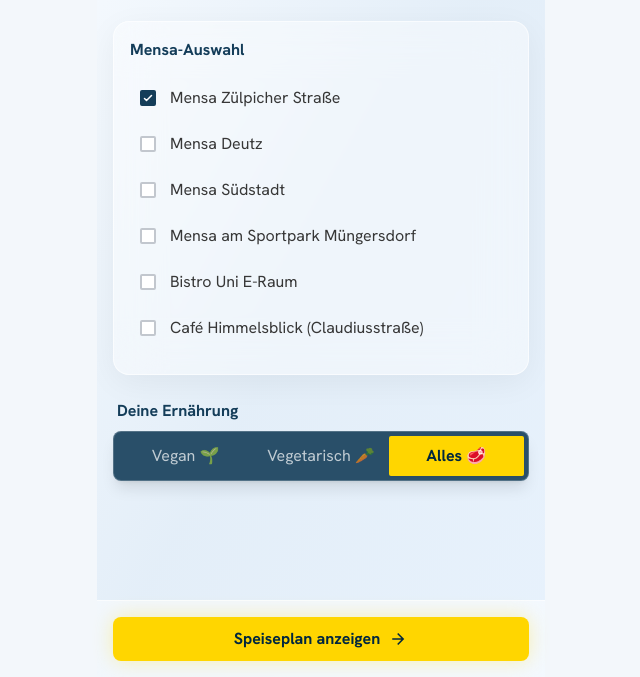
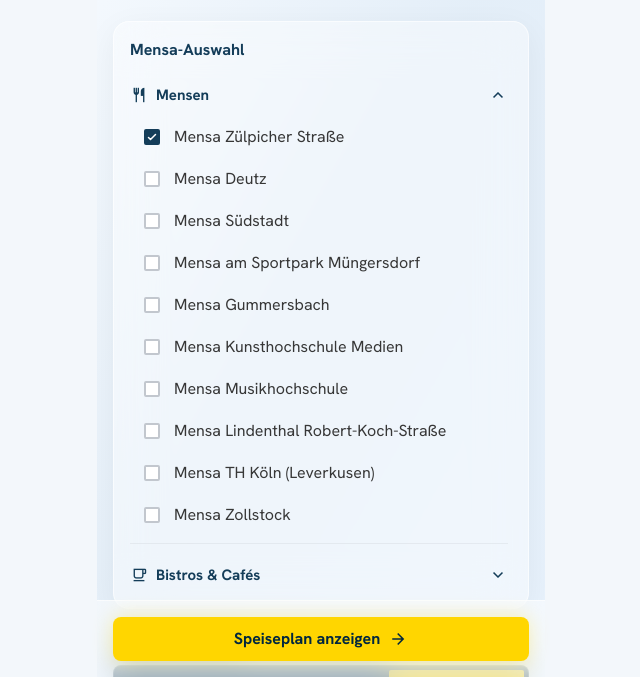
Before and after one commit to jranners/Mensa_Plan, a plain HTML site: page index.html in a window 1280 px wide. Shown: the part 123-800 px from the top of the page, without its empty margins (319-959 px from the left). Drawn offline with nearby package versions, Linux system fonts and the light colour scheme.

Commit message:
ux: group canteens/bistros in collapsible accordion details in onboarding

```diff
--- a/app.js
+++ b/app.js
@@ -7,6 +7,7 @@
 const CANTEENS = {
   "unimensa": {
     "name": "Mensa Zülpicher Straße",
+    "type": "mensa",
     "strasse": "Zülpicher Straße 70",
     "plz": "50937",
     "ort": "Köln",
@@ -25,6 +26,7 @@ const CANTEENS = {
   },
   "iwz-deutz": {
     "name": "Mensa Deutz",
+    "type": "mensa",
     "strasse": "Betzdorfer Straße 2",
     "plz": "50679",
     "ort": "Köln",
@@ -40,6 +42,7 @@ const CANTEENS = {
   },
   "suedstadt": {
     "name": "Mensa Südstadt",
+    "type": "mensa",
     "strasse": "Mainzer Straße 5",
     "plz": "50678",
     "ort": "Köln",
@@ -55,6 +58,7 @@ const CANTEENS = {
   },
   "spoho": {
     "name": "Mensa am Sportpark Müngersdorf",
+    "type": "mensa",
     "strasse": "Am Sportpark Müngersdorf 2",
     "plz": "50933",
     "ort": "Köln",
@@ -72,6 +76,7 @@ const CANTEENS = {
   },
   "eraum": {
     "name": "Bistro Uni E-Raum",
+    "type": "bistro",
     "strasse": "Albertus-Magnus-Platz",
     "plz": "50931",
     "ort": "Köln",
@@ -86,6 +91,7 @@ const CANTEENS = {
   },
   "cafe-himmelsblick": {
     "name": "Café Himmelsblick (Claudiusstraße)",
+    "type": "bistro",
     "strasse": "Claudiusstraße 1",
     "plz": "50678",
     "ort": "Köln",
@@ -100,6 +106,7 @@ const CANTEENS = {
   },
   "gummersbach": {
     "name": "Mensa Gummersbach",
+    "type": "mensa",
     "strasse": "Steinmüllerallee 1",
     "plz": "51643",
     "ort": "Gummersbach",
@@ -115,6 +122,7 @@ const CANTEENS = {
   },
   "kunsthochschule-medien": {
     "name": "Mensa Kunsthochschule Medien",
+    "type": "mensa",
     "strasse": "Filzengraben 2-4",
     "plz": "50676",
     "ort": "Köln",
@@ -129,6 +137,7 @@ const CANTEENS = {
   },
   "lindenthal": {
     "name": "Bistro Lindenthal",
+    "type": "bistro",
     "strasse": "Gronewaldstraße 2",
     "plz": "50931",
     "ort": "Köln",
@@ -143,6 +152,7 @@ const CANTEENS = {
   },
   "muho": {
     "name": "Mensa Musikhochschule",
+    "type": "mensa",
     "strasse": "Dagobertstraße 38",
     "plz": "50668",
     "ort": "Köln",
@@ -157,6 +167,7 @@ const CANTEENS = {
   },
   "robertkoch": {
     "name": "Mensa Lindenthal Robert-Koch-Straße",
+    "type": "mensa",
     "strasse": "Robert-Koch-Straße 10",
     "plz": "50931",
     "ort": "Köln",
@@ -174,6 +185,7 @@ const CANTEENS = {
   },
   "leverkusen": {
     "name": "Mensa TH Köln (Leverkusen)",
+    "type": "mensa",
     "strasse": "Campusplatz 1",
     "plz": "51379",
     "ort": "Leverkusen",
@@ -188,6 +200,7 @@ const CANTEENS = {
   },
   "zollstock": {
     "name": "Mensa Zollstock",
+    "type": "mensa",
     "strasse": "Sibille-Hartmann-Straße 2-8",
     "plz": "50969",
     "ort": "Köln",
@@ -202,6 +215,7 @@ const CANTEENS = {
   },
   "philcafe": {
     "name": "Bistro PhilCafé",
+    "type": "bistro",
     "strasse": "Universitätsstraße 38",
     "plz": "50931",
     "ort": "Köln",
@@ -361,15 +375,21 @@ function initOnboardingUI() {
     <button id="lang-en" class="px-6 py-2 rounded-full border shadow-sm font-label-md text-label-md transition-all focus:outline-none ${state.language === "en" ? "bg-white/90 border-white/90 text-text-heading font-bold" : "bg-white/20 border-white/20 text-text-main opacity-90"}" onclick="changeLanguage('en')">English</button>
   `;
 
-  // Render Canteen Checkbox List
+  // Render Canteen Checkbox List (Clustered into Canteens and Bistros)
   const canteenListContainer = document.getElementById("canteen-checkbox-list");
   canteenListContainer.innerHTML = "";
+
+  const canteensHTML = [];
+  const bistrosHTML = [];
+
   Object.keys(CANTEENS).forEach(key => {
     const canteen = CANTEENS[key];
     const isChecked = state.selectedCanteens.includes(key) ? "checked" : "";
-    canteenListContainer.innerHTML += `
-      <label class="flex items-center gap-3 cursor-pointer min-h-[40px] p-2 hover:bg-white/50 rounded-lg transition-colors group">
-        <div class="relative flex items-center justify-center w-5 h-5">
+    const isBistro = canteen.type === "bistro";
+
+    const itemHTML = `
+      <label class="flex items-center gap-3 cursor-pointer min-h-[40px] p-2 hover:bg-white/40 dark:hover:bg-white/5 rounded-lg transition-colors group">
+        <div class="relative flex items-center justify-center w-5 h-5 flex-shrink-0">
           <input type="checkbox" value="${key}" ${isChecked} class="canteen-checkbox checkbox-custom opacity-0 absolute w-full h-full cursor-pointer z-10"/>
           <div class="w-4 h-4 rounded-sm border-2 border-outline-variant bg-surface-container-lowest flex items-center justify-center transition-colors">
             <svg class="hidden w-3 h-3 text-white pointer-events-none" fill="none" stroke="currentColor" viewBox="0 0 24 24" xmlns="http://www.w3.org/2000/svg">
@@ -380,7 +400,44 @@ function initOnboardingUI() {
         <span class="font-body-md text-body-md text-text-main group-hover:text-text-heading">${canteen.name}</span>
       </label>
     `;
+
+    if (isBistro) {
+      bistrosHTML.push(itemHTML);
+    } else {
+      canteensHTML.push(itemHTML);
+    }
   });
+
+  const canteenLabel = state.language === "de" ? "Mensen" : "Canteens";
+  const bistroLabel = "Bistros & Cafés";
+
+  canteenListContainer.innerHTML = `
+    <details class="group border-b border-black/5 dark:border-white/5 pb-2" open>
+      <summary class="flex justify-between items-center font-headline text-[15px] font-bold text-text-heading cursor-pointer list-none py-1.5 select-none">
+        <span class="flex items-center gap-2">
+          <span class="material-symbols-outlined text-[18px]">restaurant</span>
+          ${canteenLabel}
+        </span>
+        <span class="material-symbols-outlined text-[20px] transition-transform duration-200 group-open:rotate-180">expand_more</span>
+      </summary>
+      <div class="flex flex-col gap-0.5 mt-1 pl-1">
+        ${canteensHTML.join("")}
+      </div>
+    </details>
+
+    <details class="group pt-2">
+      <summary class="flex justify-between items-center font-headline text-[15px] font-bold text-text-heading cursor-pointer list-none py-1.5 select-none">
+        <span class="flex items-center gap-2">
+          <span class="material-symbols-outlined text-[18px]">local_cafe</span>
+          ${bistroLabel}
+        </span>
+        <span class="material-symbols-outlined text-[20px] transition-transform duration-200 group-open:rotate-180">expand_more</span>
+      </summary>
+      <div class="flex flex-col gap-0.5 mt-1 pl-1">
+        ${bistrosHTML.join("")}
+      </div>
+    </details>
+  `;
 
   // Setup Custom Checkbox Visual States
   document.querySelectorAll(".canteen-checkbox").forEach(chk => {
--- a/index.html
+++ b/index.html
@@ -223,7 +223,7 @@
                     <!-- Canteen Selection -->
                     <section class="bg-white/40 backdrop-blur-xl rounded-2xl border border-white/60 p-inset-card shadow-[0_8px_32px_rgba(0,0,0,0.05)]">
                         <h2 id="onboarding-canteen-title" class="font-headline text-[16px] font-bold text-text-heading mb-stack-md">Mensa-Auswahl</h2>
-                        <div id="canteen-checkbox-list" class="flex flex-col gap-1.5 max-h-[280px] overflow-y-auto pr-1 hide-scrollbar">
+                        <div id="canteen-checkbox-list" class="flex flex-col gap-1.5 pr-1">
                             <!-- Checklist loaded dynamically -->
                         </div>
                     </section>
```
